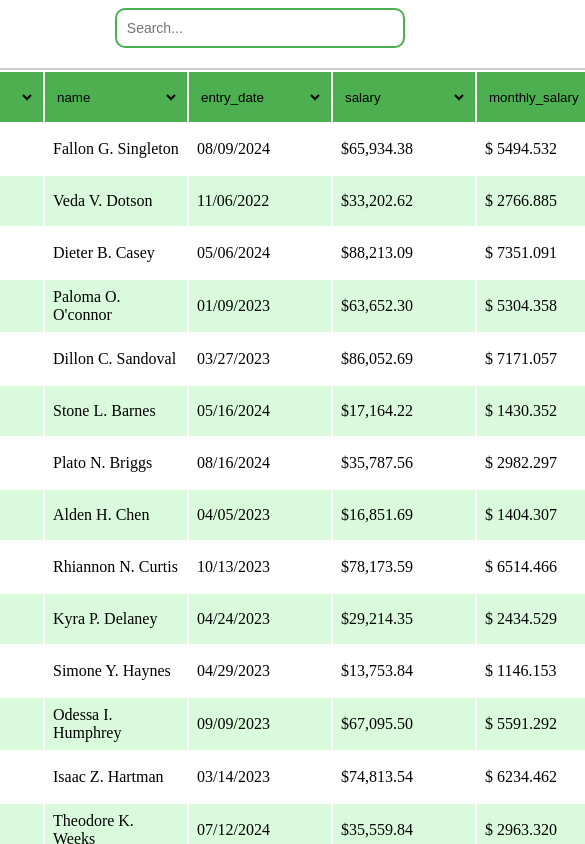
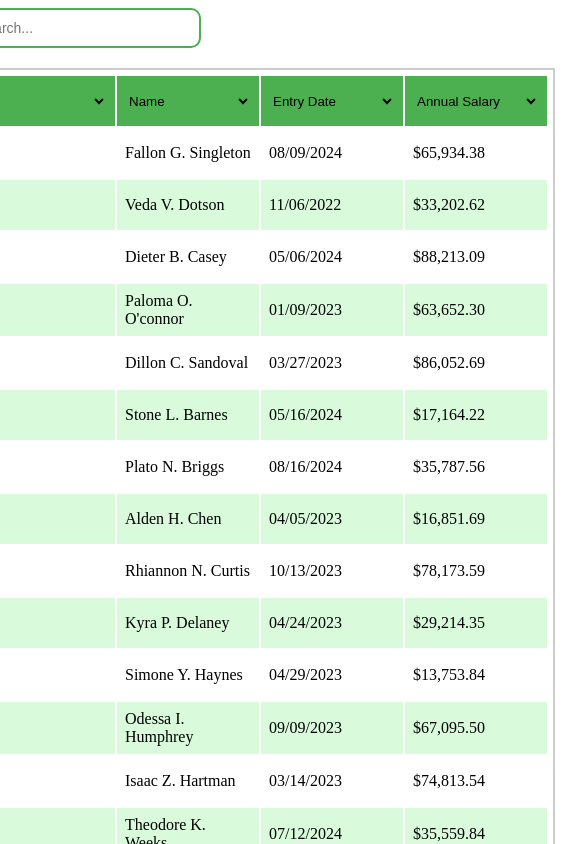
Before and after one commit to Farzane2630/KI-VesD, a React (Vite) app: page /#/dashboard in a window 390 px wide. Shown: the top 844 px of the page, 585 px wide, since content can reach past the window. Built offline with nearby package versions, Linux system fonts and the light colour scheme; data requests are answered from the project's data file.

Commit message:
ref: selective header Done!

```diff
--- a/src/Components/Table/Pagination.tsx
+++ b/src/Components/Table/Pagination.tsx
@@ -1,9 +1,9 @@
 import { UsersType } from '../Shared/Types'
 
 function Pagination({
-   currentPage, setCurrentPage, paginationBtn, paginate, users, postsPerPage, paginationFn
+   currentPage, setCurrentPage, paginationBtns, paginate, users, postsPerPage, paginationFn
 }: {
-   currentPage: number, setCurrentPage: Function, paginationBtn: number[], paginate: Function, users: UsersType, postsPerPage: number, paginationFn: Function
+   currentPage: number, setCurrentPage: Function, paginationBtns: number[], paginate: Function, users: UsersType, postsPerPage: number, paginationFn: Function
 }) {
    return (
       <div className="pagination">
@@ -15,7 +15,7 @@ function Pagination({
          </button>
 
          <div className="page-btn-wrapper">
-            {paginationBtn.map((number, index) => (
+            {paginationBtns.map((number, index) => (
                <button
                   className={currentPage === number ? "pageBtns" : undefined}
                   key={index}
--- a/src/Components/Table/Table.scss
+++ b/src/Components/Table/Table.scss
@@ -2,19 +2,21 @@
 @import "/src/styles/variables.scss";
 
 .table {
-  @include mixins.d-f(column, center, center, _, _);
+  @include mixins.d-f(column, center, flex-start, _, _);
 
   th {
     text-align: left;
     padding: 8px;
     background-color: 1px solid #ffffff;
     color: $primaryGreen;
+    width: fit-content;
   }
 
   .select {
     cursor: pointer;
     border: none;
     background-color: transparent;
+    width: fit-content;
     &:focus {
       border: none;
       outline: unset;
@@ -70,8 +72,8 @@ table {
   @include mixins.small-screen {
    max-width: 100vw;
   }
-  width: 100%;
-  padding: 0;
+  width: fit-content;
+  padding: 4px;
   margin: 20px 0;
   border: 2px solid #ccc;
   box-shadow: 0 1px 2px 0 #c6e8c9;
@@ -84,6 +86,7 @@ table {
   td {
     text-align: left;
     padding: 8px;
+    width: 150px !important;
   }
 
   tr {
--- a/src/Components/Table/Table.tsx
+++ b/src/Components/Table/Table.tsx
@@ -5,17 +5,44 @@ import { UsersType } from "../Shared/Types";
 import { useMediaQuery } from "../../Hooks/useMediaQuery";
 
 export default function Table() {
-   const sm = useMediaQuery(900)
+   const md = useMediaQuery(1100)
+   const lastIndex = md ? 4 : 6
    const [users, setUsers] = useState<UsersType>([])
-   const [tableCell, settableCell] = useState("")
-   const [headerIndex, setHeaderIndex] = useState<number>(0)
-   const lastIndex = sm ? 5 : 6
 
-   useEffect(() => {
-      console.log("index=", headerIndex);
-      console.log("tablecell=", tableCell);
+   // store header value
+   const [header0, setHeader0] = useState<string | null>(null);
+   const [header1, setHeader1] = useState<string | null>(null);
+   const [header2, setHeader2] = useState<string | null>(null);
+   const [header3, setHeader3] = useState<string | null>(null);
+   const [header4, setHeader4] = useState<string | null>(null);
+   const [header5, setHeader5] = useState<string | null>(null);
 
-   }, [tableCell, headerIndex])
+
+   function handleSelectHeader(e: any, index: number) {
+      switch (index) {
+         case 0:
+            setHeader0(dataList[e.target.options.selectedIndex - 1].id);
+            break;
+         case 1:
+            setHeader1(dataList[e.target.options.selectedIndex - 1].id);
+            break;
+         case 2:
+            setHeader2(dataList[e.target.options.selectedIndex - 1].id);
+            break;
+         case 3:
+            setHeader3(dataList[e.target.options.selectedIndex - 1].id);
+            break;
+         case 4:
+            setHeader4(dataList[e.target.options.selectedIndex - 1].id);
+            break;
+         case 5:
+            setHeader5(dataList[e.target.options.selectedIndex - 1].id);
+            break;
+         default:
+            break;
+      }
+   }
+
 
    useEffect(() => {
       fetch(' http://localhost:3000/users')
@@ -31,13 +58,13 @@ export default function Table() {
    const [currentPage, setCurrentPage] = useState<number>(1);
    const [postsPerPage, setPostsPerPage] = useState<number>(60);
 
-   let paginationBtn: number[] = [];
+   let paginationBtns: number[] = [];
 
    const indexOfLastPost = currentPage * postsPerPage;
    const indexOfFirstPost = indexOfLastPost - postsPerPage;
 
    for (let i = 1; i <= Math.ceil(users.length / (postsPerPage ? postsPerPage : users.length)); i++) {
-      paginationBtn.push(i);
+      paginationBtns.push(i);
    }
 
    const paginate = (pageNumber: number) => setCurrentPage(pageNumber);
@@ -75,15 +102,10 @@ export default function Table() {
                   {dataList.slice(0, lastIndex).map((data, index) => (
                      <th key={index}>
                         <select className="select"
-                           onChange={e => {
-                              setHeaderIndex(index)
-                              settableCell(e.target.value)
-
-                           }}
-                        >
-                           <option value="">{data.id}</option>
+                           onChange={e => handleSelectHeader(e, index)}>
+                           <option value="">{data.value}</option>
                            {dataList.map((title, index) => (
-                              <option key={index}>{title.id}</option>
+                              <option key={index}>{title.value}</option>
                            ))}
                         </select>
                      </th>
@@ -102,13 +124,17 @@ export default function Table() {
                   .slice(indexOfFirstPost, indexOfLastPost)
                   .map((user, index) => (
                      <tr key={index}>
-                        <td>{index === headerIndex && user[tableCell!] || user.id}</td>
-                        <td>{user[tableCell!] || user.name}</td>
-                        <td>{user[tableCell!] || user.entry_date}</td>
-                        <td>{user[tableCell!] || user.salary}</td>
-                        <td>{user[tableCell!] || `$ ${user.salary && (parseFloat((user.salary).replace(/[^\d.]/g, '')) / 12).toFixed(3)}`}</td>
+                        <td>{header0 ? user[header0] : user.id}</td>
+                        <td>{header1 ? user[header1] : user.name}</td>
+                        <td>{header2 ? user[header2] : user.entry_date}</td>
+                        <td>{header3 ? user[header3] : user.salary}</td>
                         {
-                           !sm ? <td>{user[tableCell!] || user.address} </td> : ""
+                           !md ?
+                              <>
+                                 <td>{header4 ? user[header4] : `$ ${(parseFloat((user.salary).replace(/[^\d.]/g, '')) / 12).toFixed(3)}`}</td>
+                                 <td>{header5 ? user[header5] : user.address} </td>
+                              </>
+                              : ""
                         }
 
                      </tr>
@@ -118,7 +144,7 @@ export default function Table() {
          <Pagination
             paginate={paginate}
             paginationFn={paginationFn}
-            paginationBtn={paginationBtn}
+            paginationBtns={paginationBtns}
             currentPage={currentPage}
             setCurrentPage={setCurrentPage}
             postsPerPage={postsPerPage}
```
